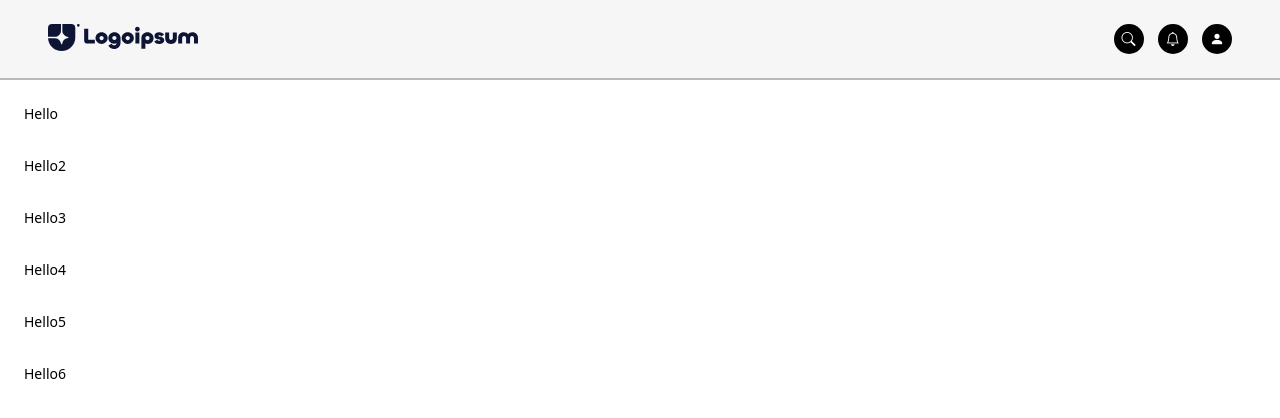
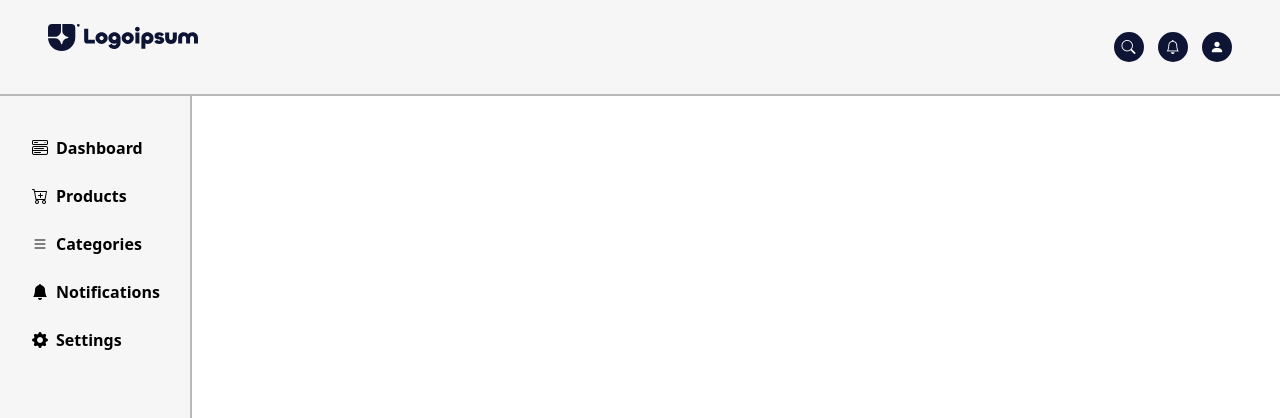
Before and after one commit to NishB369/Gifting_Ecommerce, a React (Vite) app in the folder Admin_Panel/: page / in a window 1280 px wide. Shown: the top 418 px of the page. Built offline with nearby package versions, Linux system fonts and the light colour scheme.

Commit message:
Sidebard Completed

```diff
--- a/Admin_Panel/public/assets/assets.js
+++ b/Admin_Panel/public/assets/assets.js
@@ -1,20 +1,23 @@
 export const SidebarData = [
     {
-        name: 'Hello',
+        name: 'Dashboard',
+        icon:'bi bi-menu-button-wide'
     },
     {
-        name: 'Hello2',
+        name: 'Products',
+        icon:'bi bi-cart-plus'
     },
     {
-        name: 'Hello3',
+        name: 'Categories',
+        icon:'bi bi-list'
     },
     {
-        name: 'Hello4',
+        name: 'Notifications',
+        icon:'bi bi-bell-fill'
     },
     {
-        name: 'Hello5',
+        name: 'Settings',
+        icon:'bi bi-gear-fill'
     },
-    {
-        name: 'Hello6',
-    },
+
 ]
--- a/Admin_Panel/src/App.jsx
+++ b/Admin_Panel/src/App.jsx
@@ -1,12 +1,12 @@
 // import React from 'react'
-import React from "react"
+// import React from "react"
 import Header from './Components/Header/Header.jsx'
 import Sidebar from './Components/Sidebar/Sidebar.jsx'
 
 
 const App = () => {
   return (
-    <div>
+    <div className='h-lvh w-lvw'>
       {/* <h1 className="text-3xl font-bold underline">
       Hello!
     </h1> */}
--- a/Admin_Panel/src/Components/Header/Header.jsx
+++ b/Admin_Panel/src/Components/Header/Header.jsx
@@ -3,12 +3,12 @@
 
 const Header = () => {
   return (
-    <div className="flex justify-between px-12 py-6 bg-[#F6F6F6] w-full h-[10%] border-b-2 border-b-black/25">
+    <div className="flex justify-between px-12 py-6 bg-[#F6F6F6] w-full h-[12%] border-b-2 border-b-black/25">
         <div><img src='../../assets/logo.svg' width={150} className="cursor-pointer"/></div>
         <div className="flex items-center justify-between w-[10%]">
-          <span className="cursor-pointer bi bi-search bg-black flex items-center justify-center p-2 text-white rounded-full text-sm hover:scale-[1.1] duration-300 ease-in-out"></span>
-          <span className="cursor-pointer bi bi-bell bg-black flex items-center justify-center p-2 text-white rounded-full text-sm hover:scale-[1.1] duration-300 ease-in-out"></span>
-          <span className="cursor-pointer bi bi-person-fill bg-black flex items-center justify-center p-2 text-white rounded-full text-sm hover:scale-[1.1] duration-300 ease-in-out"></span>
+          <span className="cursor-pointer bi bi-search bg-[#0E1534] flex items-center justify-center p-2 text-white rounded-full text-sm hover:scale-[1.1] duration-300 ease-in-out"></span>
+          <span className="cursor-pointer bi bi-bell bg-[#0E1534] flex items-center justify-center p-2 text-white rounded-full text-sm hover:scale-[1.1] duration-300 ease-in-out"></span>
+          <span className="cursor-pointer bi bi-person-fill bg-[#0E1534] flex items-center justify-center p-2 text-white rounded-full text-sm hover:scale-[1.1] duration-300 ease-in-out"></span>
         </div>
     </div>
   )
--- a/Admin_Panel/src/Components/Sidebar/Sidebar.jsx
+++ b/Admin_Panel/src/Components/Sidebar/Sidebar.jsx
@@ -3,14 +3,15 @@ import { SidebarData } from "/public/assets/assets.js";
 
 const Sidebar = () => {
   return (
-    <div className="w-64 h-full text-black p-4">
-      <div className="flex flex-col gap-4">
+    <div className="w-48 h-full text-black p-4 bg-[#F6F6F6] border-r-black/25 border-r-2">
+      <div className="flex flex-col gap-2 px-2 py-4">
         {SidebarData.map((item, index) => (
           <div
             key={index}
-            className="flex items-center gap-4 p-2 rounded-md hover:bg-gray-700 cursor-pointer transition-all ease-in-out"
+            className="flex items-center gap-4 p-2  rounded-md cursor-pointer transition-all ease-in-out hover:bg-[#0E1534] hover:text-white w-fit"
           >
-            <p className="text-sm font-medium">{item.name}</p>
+            <span className={`${item.icon}`}></span>
+            <p className="text-md font-semibold -ml-2">{item.name}</p>
           </div>
         ))}
       </div>
--- a/Admin_Panel/src/index.css
+++ b/Admin_Panel/src/index.css
@@ -6,4 +6,5 @@ body, html{
     height: 100%;
     width: 100%;
     box-sizing: border-box;
+    overflow-x: hidden;
 }
```
